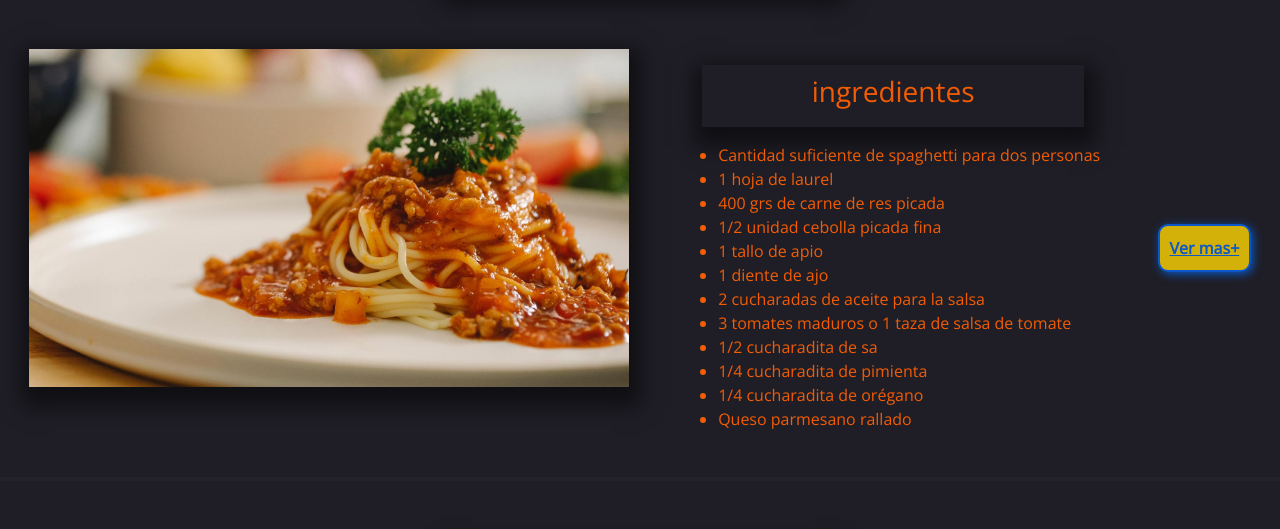
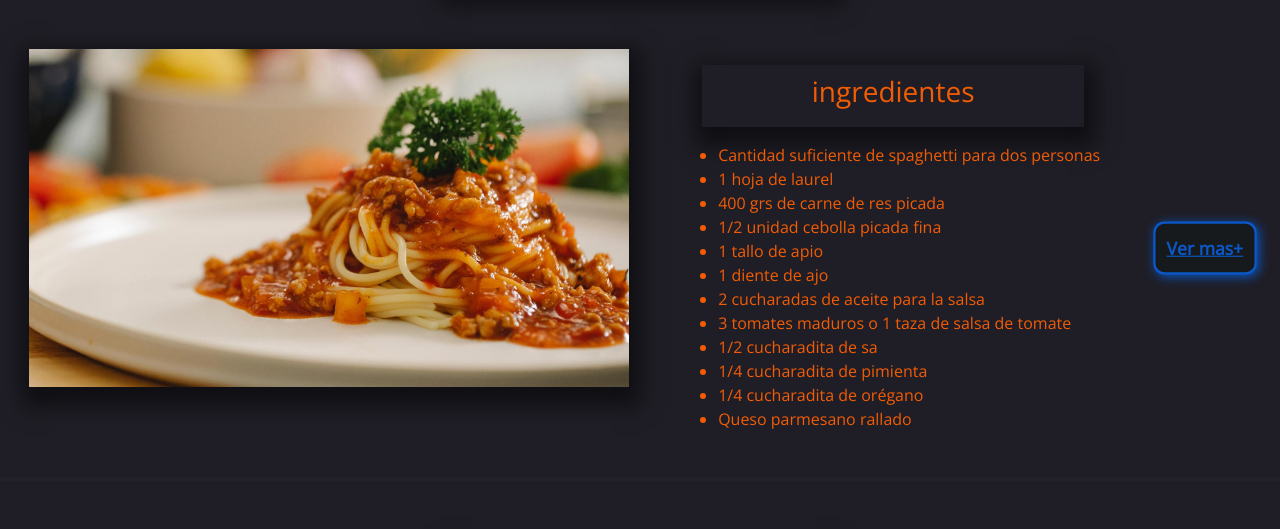
Before and after one commit to HerreraEmilio/PastasGonza, a plain HTML site: page html/recetas.html in a window 1280 px wide. In both pictures the pointer is over the link 1204 px from the left and 518 px from the top of the page. Shown: the part 271-800 px from the top of the page. Drawn offline with nearby package versions, Linux system fonts and the light colour scheme.

Commit message:
se corrigio animaciones de botones

```diff
--- a/css/style.css
+++ b/css/style.css
@@ -147,6 +147,17 @@ article div img {
   box-shadow: 2px 2px 10px;
   color: #f25c05;
   background-color: #f2cb05da;
+}
+
+.botonRecetas:hover{
+  background-color: rgb(23, 26, 29);
+  transition: all ease 0.3s;
+  -moz-transform: scale(1.1);
+  -webkit-transform: scale(1.1);
+  -o-transform: scale(1.1);
+  -ms-transform: scale(1.1);
+  transform: scale(1.1);
+
 }
 
 .lista__ingredientes {
@@ -370,7 +381,8 @@ hr {
 }
 
 .contacto {
-  margin: 2rem
+  margin: 2rem;
+  margin-top: 8rem;
 }
 
 .contacto__submit {
@@ -384,20 +396,18 @@ hr {
   background-color: #f2cb05da;
   margin-top: 1rem;
 }
-.contacto__submit:hover{
+.contacto__submit:hover {
   -moz-transform: scale(1.1);
   -webkit-transform: scale(1.1);
   -o-transform: scale(1.1);
   -ms-transform: scale(1.1);
   transform: scale(1.1);
-
 }
 
 .recetas__foto {
   width: 600px;
 }
 
-.contactanos__titulo h1{
+.contactanos__titulo h1 {
   font-size: 3em;
-
 }
```
